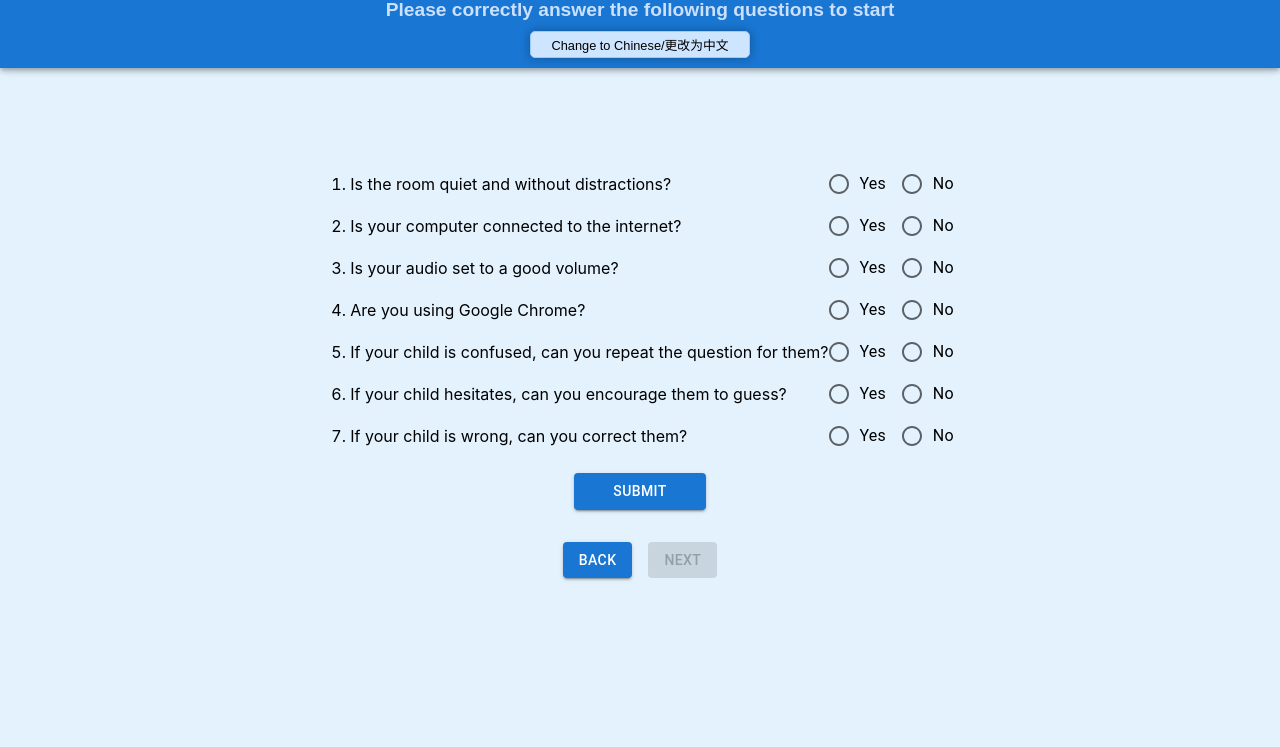
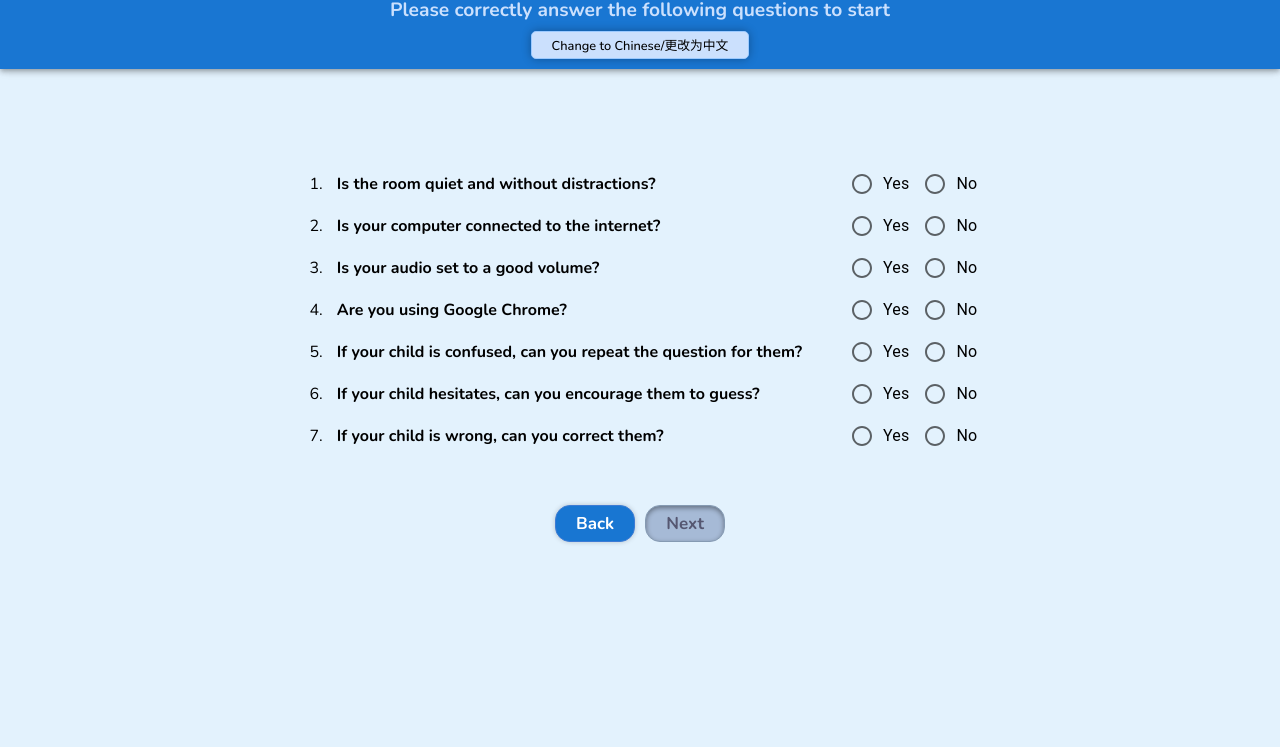
Before and after one commit to jjenkins2004/MERLS-3.0, a React app: page /parent-questions in a window 1280 px wide. Shown: the part 53-800 px from the top of the page. Built offline with nearby package versions, Linux system fonts and the light colour scheme.

Commit message:
UI consistency, resuable componenets seperated

```diff
--- /dev/null
+++ b/src/Components/ProceedButton.css
@@ -0,0 +1,37 @@
+.proceedButtonContainer {
+    display: flex;
+    justify-content: center;
+}
+
+.proceedButton {
+    padding: 6px 20px;
+    font-family: inherit;
+    font-size: 17px;
+    font-weight: 700;
+    border-radius: 15px;
+}
+
+.proceedButton.enabled {
+    color: rgb(255, 255, 255);
+    box-shadow: 0 0 5px rgba(0, 0, 0, 0.2);
+    background-color: rgb(24, 118, 210);
+    border: 1px solid rgb(60, 123, 213);
+    transition: background-color 0.2s ease, box-shadow 0.2s ease, transform 0.2s ease-out;
+    cursor: pointer;
+    }
+
+.proceedButton.enabled:hover {
+    background-color: rgb(33, 102, 199);
+    box-shadow: 0px 2px 12px rgba(0, 0, 0, 0.3);
+}
+
+.proceedButton.enabled:active {
+    transform: scale(0.95);
+}
+
+.proceedButton.disabled {
+    color: rgb(85, 87, 113);
+    background-color: rgb(166, 186, 214);
+    border: 1px solid rgb(133, 154, 178);
+    box-shadow: inset 0 2px 5px rgba(0, 0, 0, 0.4);
+}
--- /dev/null
+++ b/src/Components/ProceedButton.js
@@ -0,0 +1,18 @@
+import "./ProceedButton.css"
+import React from "react";
+
+const ProceedButton = ({showChinese, textEnglish, textChinese, onClick, disabled}) => {
+    return(
+        <div className="proceedButtonContainer">
+        <button
+        className = {`proceedButton ${disabled ? 'disabled' : 'enabled'}`}
+        disabled = {disabled}
+        onClick={onClick}
+        >
+          {showChinese ? textChinese : textEnglish}
+        </button>
+      </div>
+    )
+};
+
+export default ProceedButton;
--- /dev/null
+++ b/src/Components/TranslationButton.css
@@ -0,0 +1,24 @@
+.translationButton {
+    margin-top: 0;
+    padding: 3px 20px;
+    background-color: rgb(203, 224, 253);
+    font-family: inherit;
+    font-size: 0.8rem;
+    font-weight: 500;
+    box-shadow: 0 0 10px rgba(0, 0, 0, 0.3);
+    border-radius: 5px;
+    border: 1px solid rgb(156, 202, 255);
+    cursor: pointer;
+    transition: background-color 0.2s ease, box-shadow 0.2s ease,
+      transform 0.2s ease;
+  }
+
+  .translationButton:hover {
+    background-color: rgb(170, 209, 255);
+    box-shadow: 0 0 12px rgba(0, 0, 0, 0.5);
+  }
+
+  .translationButton:active {
+    transform: scale(0.97);
+    background-color: rgb(143, 193, 250);
+  }
--- /dev/null
+++ b/src/Components/TranslationButton.js
@@ -0,0 +1,17 @@
+import "./TranslationButton.css"
+import React from "react";
+
+const TranslationButton = ({showChinese, setShowChinese}) => {
+    return (
+        <button
+          className="translationButton"
+          onClick={() => setShowChinese(!showChinese)}
+        >
+          {showChinese
+            ? "Change to English/更改为英语"
+            : "Change to Chinese/更改为中文"}
+        </button>
+    )
+};
+
+export default TranslationButton;
--- a/src/Home/Home.css
+++ b/src/Home/Home.css
@@ -41,9 +41,8 @@
   flex-direction: column;
   justify-content: center;
   height: 35px;
-  font-family: sans-serif;
   font-size: 1.7rem;
-  font-weight: bold;
+  font-weight: 800;
   color: rgb(203, 224, 253);
   margin-bottom: 0;
   margin-top: 0;
@@ -54,7 +53,6 @@
   flex-direction: column;
   justify-content: center;
   height: 20px;
-  font-family: sans-serif;
   font-size: 1.2rem;
   font-weight: bold;
   color: rgb(203, 224, 253);
@@ -62,30 +60,6 @@
   margin-bottom: 0.7rem;
 }
 
-.translationButton {
-  margin-top: 0;
-  padding: 3px 20px;
-  background-color: rgb(206, 229, 255);
-  font-family: sans-serif;
-  font-size: 0.8rem;
-  box-shadow: 0 0 10px rgba(0, 0, 0, 0.3);
-  border-radius: 5px;
-  border: 1px solid rgb(156, 202, 255);
-  cursor: pointer;
-  transition: background-color 0.2s ease, box-shadow 0.2s ease,
-    transform 0.2s ease;
-}
-
-.translationButton:hover {
-  background-color: rgb(170, 209, 255);
-  box-shadow: 0 0 12px rgba(0, 0, 0, 0.5);
-}
-
-.translationButton:active {
-  transform: scale(0.97);
-  background-color: rgb(143, 193, 250);
-}
-
 .nextBack {
   display: flex;
   justify-content: center;
--- a/src/Home/Home.js
+++ b/src/Home/Home.js
@@ -5,6 +5,8 @@ import Button from "@mui/material/Button";
 import "./Home.css";
 import ChineseInstructions from "./ChineseInstructions";
 import EnglishInstructions from "./EnglishInstructions";
+import TranslationButton from "../Components/TranslationButton";
+import ProceedButton from "../Components/ProceedButton";
 
 const Home = () => {
   const [videoPlayed, setVideoPlayed] = useState(true);
@@ -28,14 +30,10 @@ const Home = () => {
             ? "请认真观看视频并完成问题再开始测试"
             : "Please watch the below video and finish the questions before starting tests"}
         </h2>
-        <button
-          className="translationButton"
-          onClick={() => setShowChineseInstruction(!showChineseInstruction)}
-        >
-          {showChineseInstruction
-            ? "Change to English/更改为英语"
-            : "Change to Chinese/更改为中文"}
-        </button>
+        <TranslationButton
+          showChinese={showChineseInstruction}
+          setShowChinese={setShowChineseInstruction}
+        />
       </AppBar>
       <div className="introVideo">
         <iframe
@@ -70,15 +68,16 @@ const Home = () => {
           <EnglishInstructions />
         </div>
       )}
-      <Button
+      <ProceedButton
         disabled={!videoPlayed}
-        variant="contained"
-        href={`/parent-questions?cn-zw=${
-          showChineseInstruction ? "true" : "false"
-        }`}
-      >
-        {showChineseInstruction ? <>下一步</> : <>Next</>}
-      </Button>
+        showChinese={showChineseInstruction}
+        textEnglish={"Next"}
+        textChinese={"下一步"}
+        onClick={()=> {
+          const url = `/parent-questions?cn-zw=${showChineseInstruction ? "true" : "false"}`;
+          window.location.href = url;
+        }}
+      />
     </div>
   );
 };
--- a/src/Home/ParentQuestions.js
+++ b/src/Home/ParentQuestions.js
@@ -7,6 +7,9 @@ import Radio from "@mui/material/Radio";
 import RadioGroup from "@mui/material/RadioGroup";
 import FormControlLabel from "@mui/material/FormControlLabel";
 import FormControl from "@mui/material/FormControl";
+import TranslationButton from "../Components/TranslationButton";
+import ProceedButton from "../Components/ProceedButton";
+import { CheckOutlined } from "@mui/icons-material";
 
 const ParentQuestions = () => {
   const location = useLocation();
@@ -21,13 +24,23 @@ const ParentQuestions = () => {
   });
 
   const [showQuestionInChinese, setShowQuestionInChinese] = useState(false);
-  const [allAnsweredCorrectly, setAllAnsweredCorrectly] = useState(false);
+  const [allQuestionsAnswered, setAllQuestionsAnswered] = useState(false);
 
   useEffect(() => {
     const params = new URLSearchParams(location.search);
     const languageParam = params.get("cn-zw");
     setShowQuestionInChinese(languageParam === "true");
   }, [location]);
+
+  useEffect(() => {
+    for (let key in answers) {
+      if (answers[key] === null) {
+        setAllQuestionsAnswered(false);
+        return;
+      }
+    }
+    setAllQuestionsAnswered(true);
+  }, [answers])
 
   const handleChange = (question, value) => {
     setAnswers({ ...answers, [question]: value === "true" });
@@ -43,7 +56,8 @@ const ParentQuestions = () => {
       answers.answer6 === true &&
       answers.answer7 === false
     ) {
-      setAllAnsweredCorrectly(true);
+      const url = `/login?cn-zw=${showQuestionInChinese ? "true" : "false"}`;
+      window.location.href = url;
     } else {
       alert(
         showQuestionInChinese
@@ -94,14 +108,10 @@ const ParentQuestions = () => {
             <>Please correctly answer the following questions to start</>
           )}
         </h2>
-        <button
-          className="translationButton"
-          onClick={() => setShowQuestionInChinese(!showQuestionInChinese)}
-        >
-          {showQuestionInChinese
-            ? "Change to English/更改为英语"
-            : "Change to Chinese/更改为中文"}
-        </button>
+        <TranslationButton
+          showChinese={showQuestionInChinese}
+          setShowChinese={setShowQuestionInChinese}
+        />
       </AppBar>
       <div className="questionContainer">
         <FormControl>
@@ -116,7 +126,7 @@ const ParentQuestions = () => {
                     handleChange(`answer${index + 1}`, e.target.value)
                   }
                 >
-                  <span>{question}</span>
+                  <span className="questionsSide">{question}</span>
                   <span className="radioButtons">
                     <FormControlLabel
                       value={true}
@@ -133,36 +143,29 @@ const ParentQuestions = () => {
               </li>
             ))}
           </ol>
-          <Button
-            style={{
-              marginLeft: "auto",
-              marginRight: "auto", // Above 2 are for centering
-              width: "20%",
-              display: "block",
-            }}
-            variant="contained"
-            onClick={checkCorrectness}
-          >
-            Submit
-          </Button>
         </FormControl>
       </div>
       <div className="nextBack">
-        <Button
-          style={{ marginRight: "0.5rem" }}
-          variant="contained"
-          href={`/?cn-zw=${showQuestionInChinese ? "true" : "false"}`}
-        >
-          {showQuestionInChinese ? "后退" : "Back"}
-        </Button>
-        <Button
-          style={{ marginLeft: "0.5rem" }}
-          disabled={!allAnsweredCorrectly}
-          variant="contained"
-          href={`/login?cn-zw=${showQuestionInChinese ? "true" : "false"}`}
-        >
-          {showQuestionInChinese ? "下一步" : "Next"}
-        </Button>
+        <div className={"nextBackButton"}>
+          <ProceedButton
+            showChinese={showQuestionInChinese}
+            textEnglish={"Back"}
+            textChinese={"后退"}
+            onClick={() => {
+              const url = `/?cn-zw=${showQuestionInChinese ? "true" : "false"}`;
+              window.location.href = url;
+            }}
+          />
+        </div>
+        <div className={"nextBackButton"}>
+          <ProceedButton
+            showChinese={showQuestionInChinese}
+            textEnglish={"Next"}
+            textChinese={"下一步"}
+            onClick={checkCorrectness}
+            disabled={!allQuestionsAnswered}
+          />
+        </div>
       </div>
     </div>
   );
--- a/src/Home/UserValidation.js
+++ b/src/Home/UserValidation.js
@@ -5,6 +5,8 @@ import Button from "@mui/material/Button";
 import "./Home.css";
 import TextField from "@mui/material/TextField";
 import { useNavigate } from "react-router-dom";
+import TranslationButton from "../Components/TranslationButton";
+import ProceedButton from "../Components/ProceedButton";
 
 const UserValidation = () => {
   const [username, setUsername] = useState(null);
@@ -25,6 +27,7 @@ const UserValidation = () => {
   };
 
   const validateUser = async () => {
+    setUsername(false);
     try {
       let response = await fetch(
         "https://ue2r8y56oe.execute-api.us-east-2.amazonaws.com/default/getUsers?participant_id=" +
@@ -77,9 +80,10 @@ const UserValidation = () => {
               "Please enter your username to login"
             }
           </h2>
-          <button className = "translationButton" onClick ={() => setChineseLoginPage(!chineseLoginPage)}>
-            {chineseLoginPage ? "Change to English/更改为英语" : "Change to Chinese/更改为中文"}
-          </button>
+          <TranslationButton
+            showChinese={chineseLoginPage}
+            setShowChinese={setChineseLoginPage}
+          />
       </AppBar>
       <div className="loginSection">
         <TextField
@@ -87,9 +91,13 @@ const UserValidation = () => {
           variant="standard"
           onChange={(e) => setUsername(e.target.value)}
         />
-        <Button variant="contained" onClick={validateUser} disabled={!username}>
-          {chineseLoginPage ? "登录" : "login"}
-        </Button>
+        <ProceedButton
+          textEnglish={"Login"}
+          textChinese={"登录"}
+          showChinese={chineseLoginPage}
+          onClick={validateUser}
+          disabled={!username}
+        />
       </div>
     </div>
   );
--- a/src/Home/instructions.scss
+++ b/src/Home/instructions.scss
@@ -43,3 +43,14 @@
     background-color: #f2dede;
   }
 }
+
+.nextBackButton {
+  margin-left: 5px;
+  margin-right: 5px;
+}
+
+.questionsSide {
+  margin-right: 50px;
+  margin-left: 10px;
+  font-weight: 700;
+}
--- a/src/Test Selection/TestSelection.js
+++ b/src/Test Selection/TestSelection.js
@@ -2,6 +2,7 @@ import React, { useState, useEffect } from "react";
 import "./TestSelection.css";
 import AppBar from "@mui/material/AppBar";
 import Button from "@mui/material/Button";
+import TranslationButton from "../Components/TranslationButton";
 
 const LanguageSelection = () => {
   const [englishListeningCompleted, setEnglishListeningCompleted] = useState(false);
@@ -45,9 +46,10 @@ const LanguageSelection = () => {
             <>Please select a test below to start</>
             }
           </h1>
-          <button className = "translationButton" onClick ={() => setShowChinese(!showChinese)}>
-            {showChinese ? "Change to English/更改为英语" : "Change to Chinese/更改为中文"}
-          </button>
+          <TranslationButton
+            showChinese={showChinese}
+            setShowChinese={setShowChinese}
+          />
       </AppBar>
       <div className="testSelectionGroup">
         <button
--- a/src/Tests/Test.js
+++ b/src/Tests/Test.js
@@ -8,6 +8,7 @@ import { useNavigate } from "react-router-dom";
 import Question from "./Question";
 import Repetition from "./Repetition";
 import Instructions from "./Instructions";
+import TranslationButton from "../Components/TranslationButton";
 
 const Test = ({ type, language }) => {
   const [questions, setQuestions] = useState([]);
@@ -97,9 +98,10 @@ const Test = ({ type, language }) => {
           <progress id="progress" value={curId} max={questions.length}>
             {Math.floor((curId / questions.length) * 100)}%
           </progress>
-          <button className = "translationButton" onClick ={() => setShowChinese(!showChinese)}>
-            {showChinese ? "Change to English/更改为英语" : "Change to Chinese/更改为中文"}
-          </button>
+         <TranslationButton
+            showChinese={showChinese}
+            setShowChinese={setShowChinese}
+         />
       </AppBar>
         <Container className="testContainer">
           {completed ? (
--- a/src/index.css
+++ b/src/index.css
@@ -1,9 +1,9 @@
+@import url('https://fonts.googleapis.com/css2?family=Nunito:ital,wght@0,200..1000;1,200..1000&display=swap');
+
 body {
   margin: 0;
   padding-top: 7.5rem;
-  font-family: -apple-system, BlinkMacSystemFont, "Segoe UI", "Roboto", "Oxygen",
-    "Ubuntu", "Cantarell", "Fira Sans", "Droid Sans", "Helvetica Neue",
-    sans-serif;
+  font-family: 'Nunito', Helvetica, sans-serif;
   -webkit-font-smoothing: antialiased;
   -moz-osx-font-smoothing: grayscale;
 }
```
Also changed, not shown: src/Test Selection/TestSelection.css (+3 -4 lines), src/Tests/Test.scss (+3 -3 lines).
